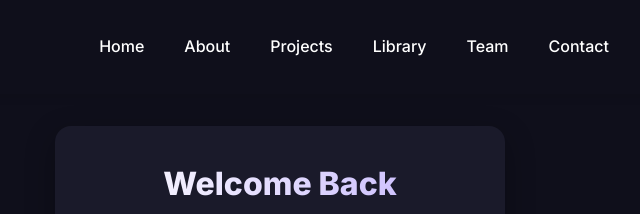
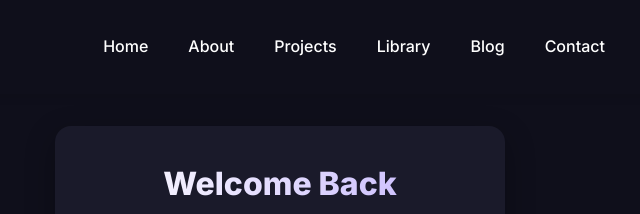
Before and after one commit to sadabx/trionine, a plain HTML site: page auth.html in a window 1280 px wide. Shown: the top 214 px of the page, 360-1000 px from the left. Drawn offline with nearby package versions, Linux system fonts and the light colour scheme.

Commit message:
Replace 'Team' link with 'Blog' link in auth.html

```diff
--- a/auth.html
+++ b/auth.html
@@ -657,7 +657,7 @@
         <li><a href="index.html#about">About</a></li>
         <li><a href="index.html#projects">Projects</a></li>
         <li><a href="library.html">Library</a></li>
-        <li><a href="index.html#team">Team</a></li>
+        <li><a href="#">Blog</a></li>
         <li><a href="index.html#contact">Contact</a></li>
       </ul>
       <div class="auth-buttons" id="authButtons">
```
